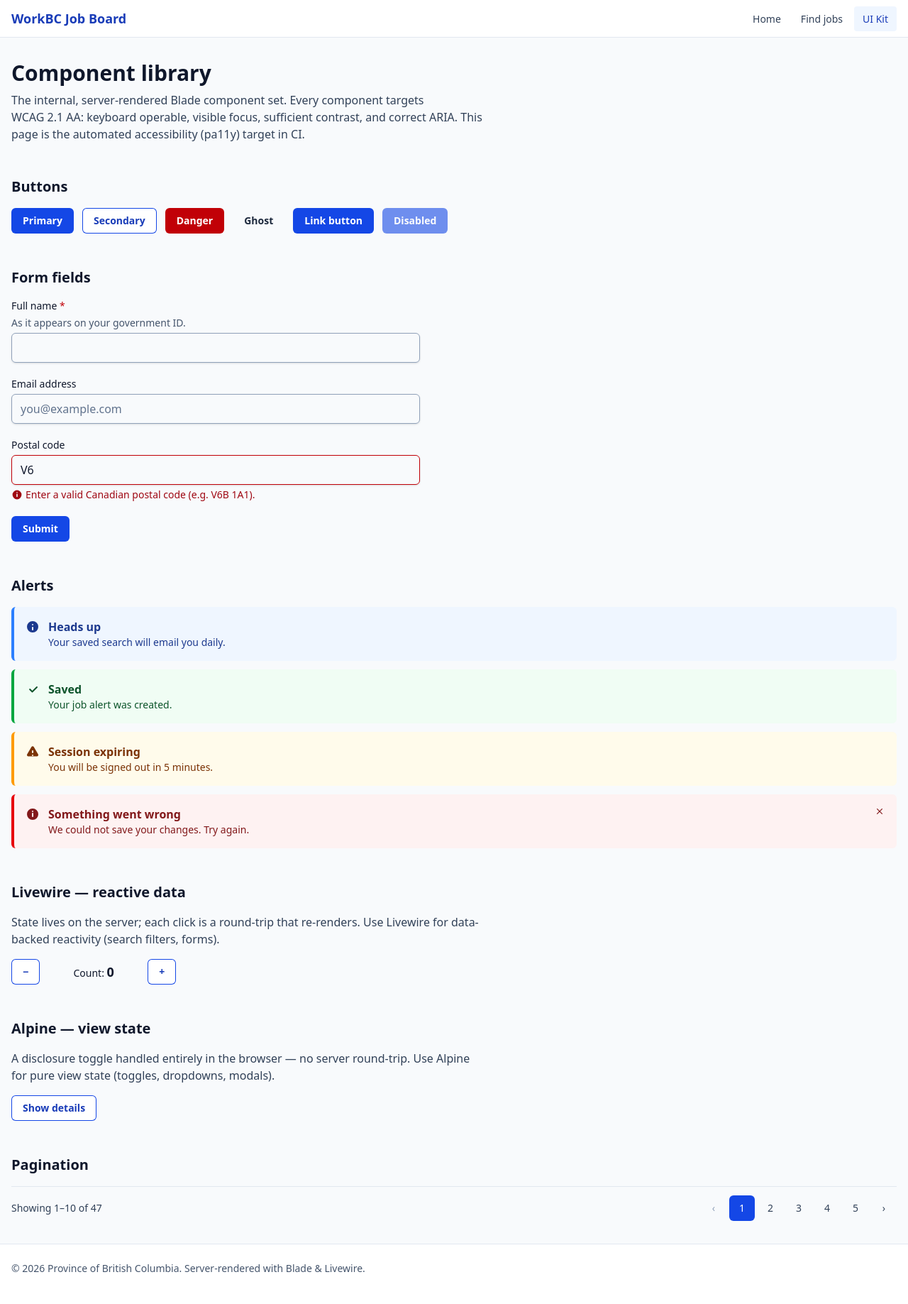
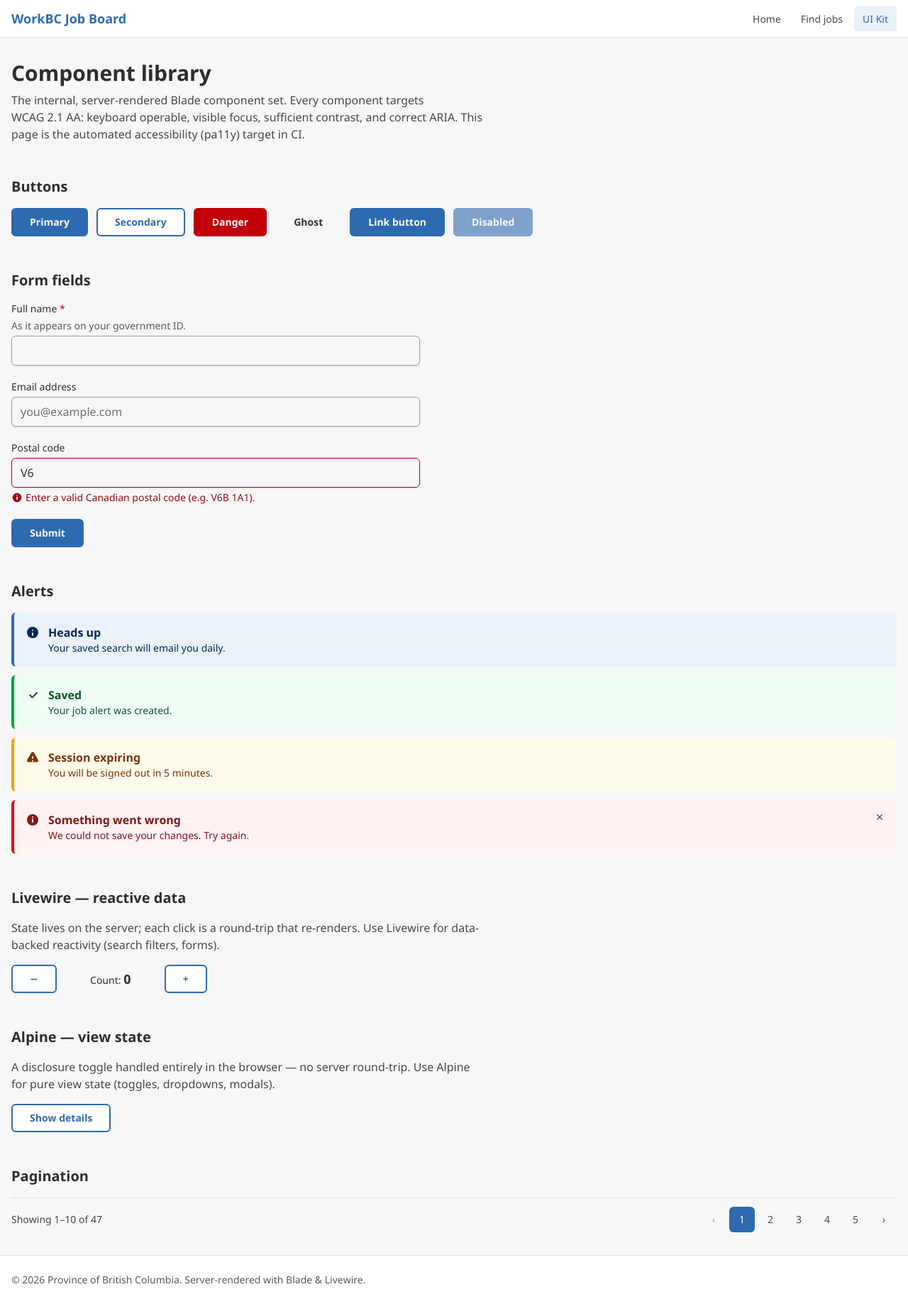
Before and after one commit to bcgov/workbc-jb, a Laravel app: page /ui in a window 1280 px wide. Shown: the whole page at 71% size. Before the commit the page ends 1792 px from the top, so only its background shows below. Run offline with Laravel 12, Linux system fonts and the light colour scheme; style sheets or scripts are compiled from the project's sources; some libraries are stand-ins or nearby versions.

Commit message:
BRAND-1: apply WorkBC visual identity (BC Sans + palette + button)
Re-skin the app to the WorkBC brand now that the search embeds in the Drupal
page (ADR-006) and no longer inherits WorkBC's bootstrap. Tokens extracted from
the workbc theme (docs/design/brand-alignment.md).

- Vendor BC Sans (OFL) into resources/fonts/BCSans + @font-face; set --font-sans
- @theme: add named workbc-* brand tokens (navy/blue/cyan/ink/mist/gold/steel/…)
  and shadows
- Re-skin via token remap: point the blue-* / slate-* shades the app already uses
  at the WorkBC palette, so every existing utility renders on-brand without
  editing each Blade file. Contrast checked for AA (#2e6ab0 ≈ 5.5:1 on white)
- Button component: WorkBC treatment (2px border, bold, 6px radius, hover-invert)
- Focus/skip-link/nav-link -> brand navy/blue

Vite build OK (BC Sans bundled, app.css 49.7 kB); 227 tests pass.

```diff
--- a/resources/css/app.css
+++ b/resources/css/app.css
@@ -5,9 +5,84 @@
 @source '../**/*.blade.php';
 @source '../**/*.js';
 
+/* WorkBC brand font — BC Sans, the BC Gov standard typeface (OFL-licensed).
+   Files vendored in resources/fonts/BCSans/ from the workbc Drupal theme.
+   See docs/design/brand-alignment.md and ADR-006 (the search embeds in the
+   Drupal page, so we own — and must ship — the brand font ourselves). */
+@font-face {
+    font-family: 'BCSans';
+    font-style: normal;
+    font-weight: 400;
+    font-display: swap;
+    src: url('../fonts/BCSans/BCSans-Regular.woff2') format('woff2'),
+         url('../fonts/BCSans/BCSans-Regular.woff') format('woff');
+}
+@font-face {
+    font-family: 'BCSans';
+    font-style: italic;
+    font-weight: 400;
+    font-display: swap;
+    src: url('../fonts/BCSans/BCSans-Italic.woff2') format('woff2'),
+         url('../fonts/BCSans/BCSans-Italic.woff') format('woff');
+}
+@font-face {
+    font-family: 'BCSans';
+    font-style: normal;
+    font-weight: 700;
+    font-display: swap;
+    src: url('../fonts/BCSans/BCSans-Bold.woff2') format('woff2'),
+         url('../fonts/BCSans/BCSans-Bold.woff') format('woff');
+}
+@font-face {
+    font-family: 'BCSans';
+    font-style: italic;
+    font-weight: 700;
+    font-display: swap;
+    src: url('../fonts/BCSans/BCSans-BoldItalic.woff2') format('woff2'),
+         url('../fonts/BCSans/BCSans-BoldItalic.woff') format('woff');
+}
+
 @theme {
-    --font-sans: 'Instrument Sans', ui-sans-serif, system-ui, sans-serif, 'Apple Color Emoji', 'Segoe UI Emoji',
-        'Segoe UI Symbol', 'Noto Color Emoji';
+    /* Type — WorkBC uses BC Sans (developer.gov.bc.ca/Typography). */
+    --font-sans: 'BCSans', 'Noto Sans', Verdana, Arial, sans-serif;
+
+    /* --- WorkBC named brand tokens (from the workbc theme _variables_workbc.scss).
+       Usable directly as bg-workbc-blue, text-workbc-navy, border-workbc-blue, … --- */
+    --color-workbc-navy: #002857; /* dark primary — hover, focus */
+    --color-workbc-blue: #2e6ab0; /* secondary — links, buttons, borders (≈5.5:1 on white) */
+    --color-workbc-cyan: #029cdd; /* tertiary accent */
+    --color-workbc-ink: #333333; /* body text */
+    --color-workbc-muted: #666666;
+    --color-workbc-grey: #9d9d9d;
+    --color-workbc-mist: #f2f2f2; /* light surface / button hover fill */
+    --color-workbc-gold: #e7bf3e; /* highlight trim */
+    --color-workbc-alert: #791d5f;
+    --color-workbc-steel: #accad7; /* search panel accents */
+    --color-workbc-steel-dark: #8eadbb;
+
+    --shadow-workbc: 0 0 15px 0 #00000026;
+    --shadow-workbc-bottom: 0 5px 10px -5px #00000026;
+
+    /* --- Re-skin: remap the default Tailwind shades the app already uses onto the
+       WorkBC palette, so existing blue-* / slate-* utilities render on-brand without
+       editing every Blade file. Contrast checked for AA where the shade carries text.
+       See docs/design/brand-alignment.md. --- */
+    --color-blue-50: #eaf1f8;
+    --color-blue-500: #2e6ab0;
+    --color-blue-700: #2e6ab0; /* buttons, badges, accents */
+    --color-blue-800: #2e6ab0; /* links */
+    --color-blue-900: #002857; /* focus outlines, hover */
+
+    --color-slate-50: #f7f7f7; /* page background */
+    --color-slate-100: #efefef; /* hover surfaces */
+    --color-slate-200: #e1e1e1; /* card borders, dividers */
+    --color-slate-300: #cfcfcf; /* dropdown borders */
+    --color-slate-400: #9d9d9d; /* input borders, disabled */
+    --color-slate-500: #6e6e6e; /* icons, hints, placeholders (≈5:1 on white) */
+    --color-slate-600: #595959; /* secondary text */
+    --color-slate-700: #474747; /* body text, labels */
+    --color-slate-800: #333333;
+    --color-slate-900: #2d2d2d; /* headings */
 }
 
 @layer base {
@@ -20,7 +95,7 @@
 
     /* Visible focus indicator for keyboard users on any interactive element (WCAG 2.4.7). */
     :where(a, button, input, select, textarea, summary, [tabindex]):focus-visible {
-        outline: 2px solid #1e3a8a;
+        outline: 2px solid var(--color-workbc-navy);
         outline-offset: 2px;
     }
 
@@ -37,10 +112,10 @@
     }
 
     .skip-link:focus {
-        @apply not-sr-only fixed left-4 top-4 z-50 rounded-md bg-blue-800 px-4 py-2 font-semibold text-white outline-2 outline-offset-2 outline-blue-900;
+        @apply not-sr-only fixed left-4 top-4 z-50 rounded-md bg-workbc-blue px-4 py-2 font-semibold text-white outline-2 outline-offset-2 outline-workbc-navy;
     }
 
     .nav-link {
-        @apply rounded px-3 py-2 text-sm font-medium text-slate-700 hover:bg-slate-100 focus-visible:outline-2 focus-visible:outline-offset-2 focus-visible:outline-blue-900 aria-[current=page]:bg-blue-50 aria-[current=page]:text-blue-800;
+        @apply rounded px-3 py-2 text-sm font-medium text-slate-700 hover:bg-slate-100 focus-visible:outline-2 focus-visible:outline-offset-2 focus-visible:outline-workbc-navy aria-[current=page]:bg-blue-50 aria-[current=page]:text-workbc-blue;
     }
 }
--- a/resources/views/components/button.blade.php
+++ b/resources/views/components/button.blade.php
@@ -6,15 +6,19 @@
 ])
 
 @php
-    $base = 'inline-flex items-center justify-center gap-2 rounded-md px-4 py-2 text-sm font-semibold '
-        .'transition focus-visible:outline-2 focus-visible:outline-offset-2 focus-visible:outline-blue-900';
+    // WorkBC button: 2px border, bold, 6px radius (brand-alignment.md).
+    $base = 'inline-flex items-center justify-center gap-2 rounded-md border-2 px-6 py-2 text-sm font-bold '
+        .'transition-colors focus-visible:outline-2 focus-visible:outline-offset-2 focus-visible:outline-workbc-navy';
 
-    // All variants keep text/background contrast at >= 4.5:1 (WCAG 1.4.3).
+    // All variants keep text/background contrast at >= 4.5:1 (WCAG 1.4.3);
+    // #2e6ab0 on white and white on #2e6ab0 both measure ≈5.5:1.
     $variants = [
-        'primary' => 'bg-blue-700 text-white hover:bg-blue-800',
-        'secondary' => 'bg-white text-blue-800 ring-1 ring-inset ring-blue-700 hover:bg-blue-50',
-        'danger' => 'bg-red-700 text-white hover:bg-red-800',
-        'ghost' => 'bg-transparent text-slate-800 hover:bg-slate-100',
+        // Signature WorkBC treatment: solid blue that inverts to blue-on-mist on hover/focus.
+        'primary' => 'border-workbc-blue bg-workbc-blue text-white hover:bg-workbc-mist hover:text-workbc-blue focus-visible:bg-workbc-mist focus-visible:text-workbc-blue',
+        // Outlined blue on white, fills to mist on hover.
+        'secondary' => 'border-workbc-blue bg-white text-workbc-blue hover:bg-workbc-mist',
+        'danger' => 'border-red-700 bg-red-700 text-white hover:bg-red-800',
+        'ghost' => 'border-transparent bg-transparent text-workbc-ink hover:bg-workbc-mist',
     ];
 
     $classes = $base . ' ' . ($variants[$variant] ?? $variants['primary']);
```
Also changed, not shown: resources/fonts/BCSans/FONTLOG_README.txt (added, +30 -0 lines), resources/fonts/BCSans/BCSans-Bold.woff (added), resources/fonts/BCSans/BCSans-Bold.woff2 (added), resources/fonts/BCSans/BCSans-BoldItalic.woff (added), resources/fonts/BCSans/BCSans-BoldItalic.woff2 (added), resources/fonts/BCSans/BCSans-Italic.woff (added), resources/fonts/BCSans/BCSans-Italic.woff2 (added), resources/fonts/BCSans/BCSans-Regular.woff (added), resources/fonts/BCSans/BCSans-Regular.woff2 (added), resources/fonts/BCSans/LICENSE_OFL.txt (added).
